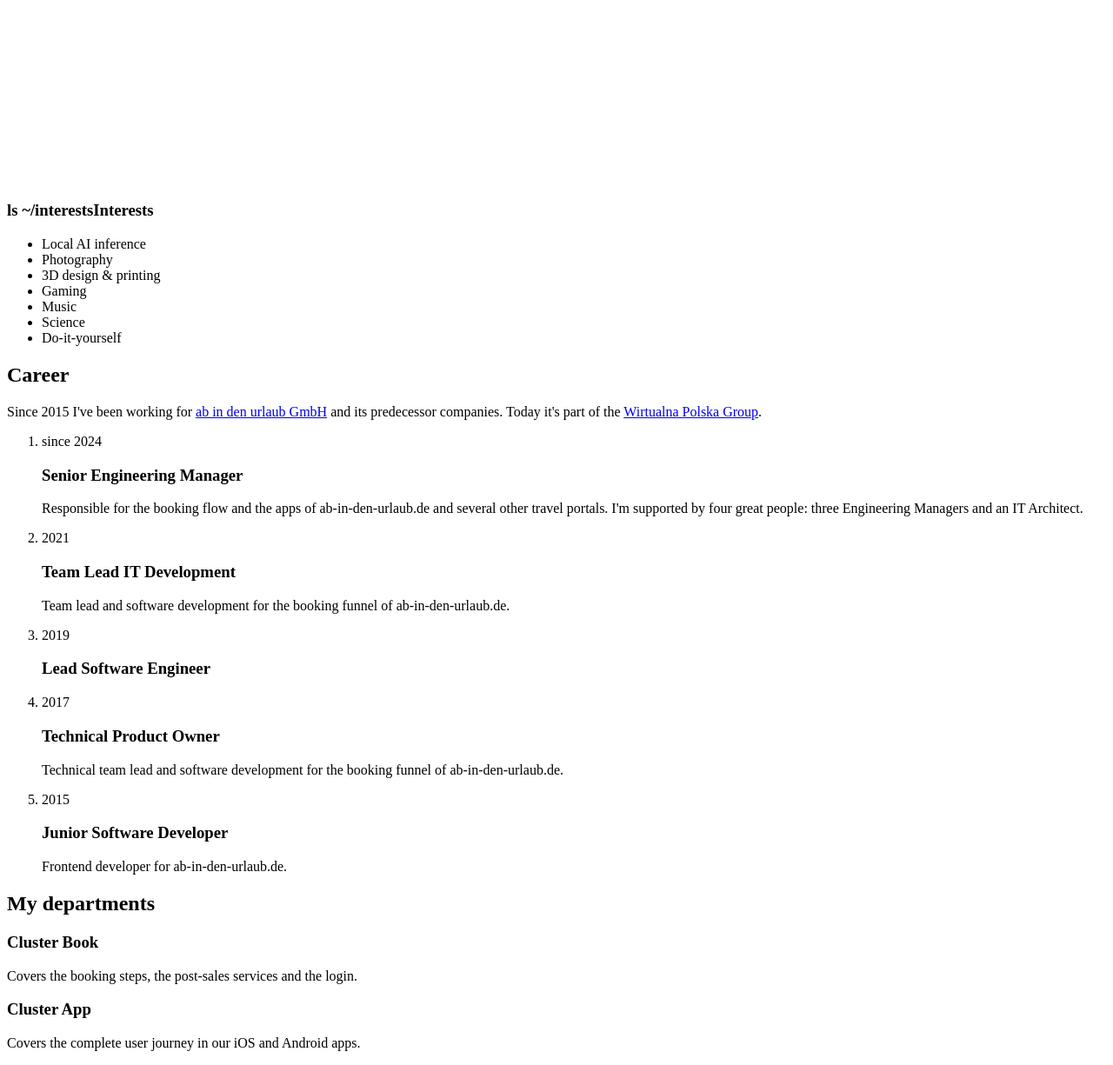
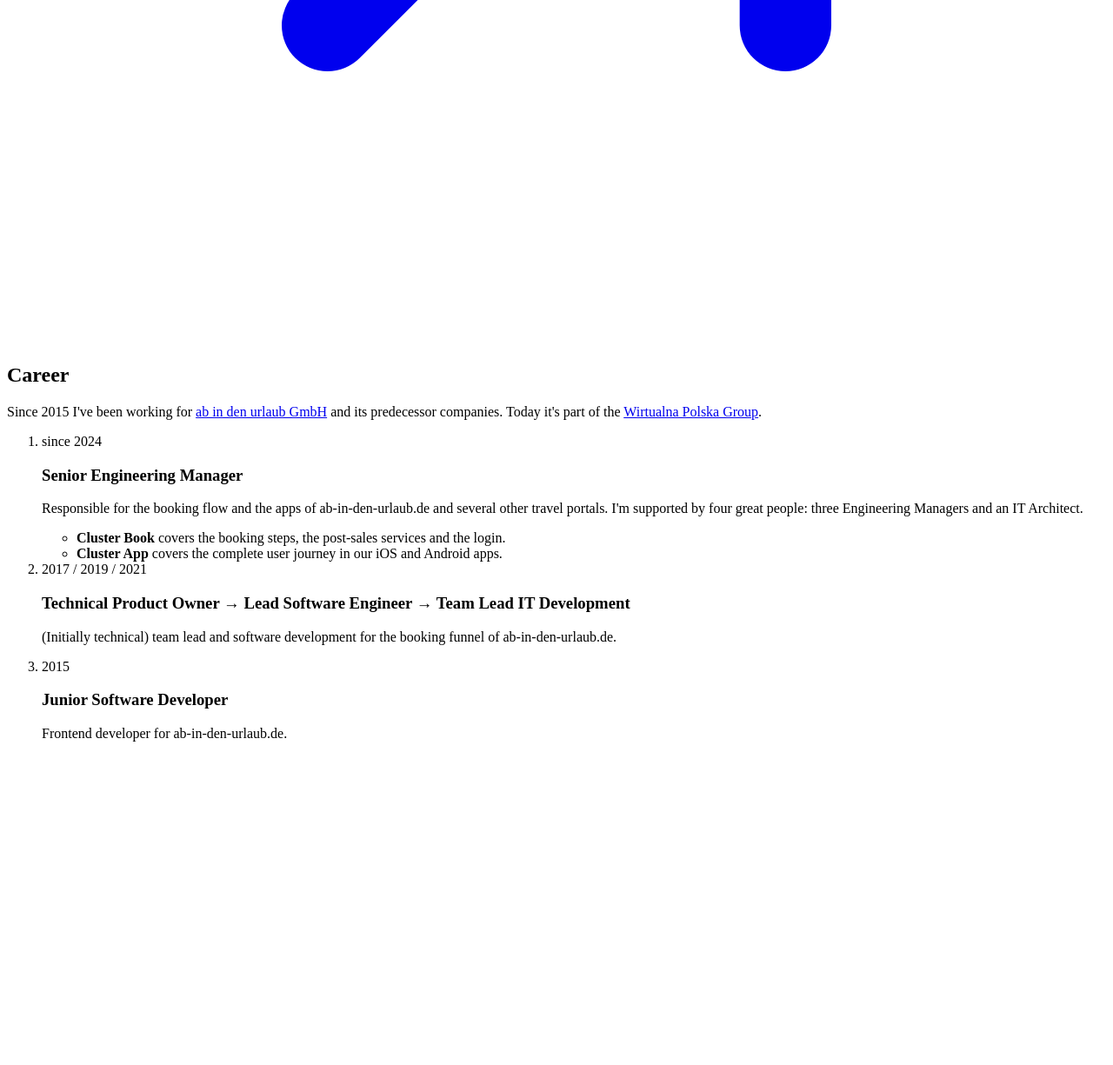
Before and after one commit to medienlampe/bischoff.media, a PHP site: page /english.html in a window 1280 px wide. Shown: the part 3280-4505 px from the top of the page at 87% size. After the commit the page ends 4133 px from the top, so only its background shows below. Run offline with PHP 8.4, Linux system fonts and the light colour scheme.

Commit message:
Further changes from third-party review.

```diff
--- a/src/english.html
+++ b/src/english.html
@@ -5,7 +5,7 @@ title: Sven Bischoff | Senior Engineering Manager
 description: "Sven Bischoff is a Senior Engineering Manager at ab in den urlaub GmbH (Wirtualna Polska Group) in Leipzig, Germany. Together with his teams he takes care of the booking flow and the apps of ab-in-den-urlaub.de. Personal site with links to his LinkedIn, GitHub, photography, Printables, XING and Steam profiles."
 alternateUrl: /
 permalink: english.html
-tagline: Together with my teams I'm taking care of the booking flow and the apps of ab-in-den-urlaub.de.
+tagline: Together with my teams I'm taking care of the booking flow and the apps of <span class="nowrap">ab-in-den-urlaub.de</span>.
 ---
 
 <section id="about" class="section" aria-labelledby="about-title">
@@ -45,16 +45,6 @@ tagline: Together with my teams I'm taking care of the booking flow and the apps
         <li>Mental Health First Aid</li>
       </ul>
     </div>
-    <div class="tile tile-begin">
-      <h3><span class="cmd" aria-hidden="true">history</span><span class="visually-hidden">How it started</span></h3>
-      <p>
-        It started with a modding website I ran together with friends. That's
-        how I taught myself PHP and discovered my joy in graphic design. Later
-        the site moved to its own root server running Windows Server, which was
-        kind of meh. Later we switched to Linux and I've loved Unix(-likes) and
-        working in the terminal ever since.
-      </p>
-    </div>
     <div class="tile tile-tech">
       <h3><span class="cmd" aria-hidden="true">diff then now</span><span class="visually-hidden">Tech</span></h3>
       <p class="chip-label">Back then</p>
@@ -74,17 +64,19 @@ tagline: Together with my teams I'm taking care of the booking flow and the apps
         <li>3-2-1 backups</li>
       </ul>
     </div>
-    <a class="tile tile-image" href="https://bischoff.photo" rel="noopener noreferrer">
-      {% image "src/assets/img/cyanotypie-hochsitz.jpg", "Cyanotype of a hunting stand between trees at the edge of a forest, printed in blue on paper", "(min-width: 60rem) 30rem, (min-width: 40rem) 50vw, 100vw" %}
-      <span class="tile-image-label">Photography · Cyanotype<svg class="icon" viewBox="0 0 24 24" aria-hidden="true" focusable="false" fill="none" stroke="currentColor" stroke-width="2" stroke-linecap="round" stroke-linejoin="round"><path d="M7 7h10v10"/><path d="M7 17 17 7"/></svg></span>
-    </a>
-    <a class="tile tile-image tile-image-lantern" href="https://www.printables.com/de/social/339997-medienlampe/about" rel="noopener noreferrer">
-      {% image "src/assets/img/laternen.webp", "Two self-designed, 3D-printed Minecraft-style lanterns glowing yellow, with a Blåhaj plush shark behind them", "(min-width: 60rem) 30rem, (min-width: 40rem) 50vw, 100vw" %}
-      <span class="tile-image-label">3D printing · Own design<svg class="icon" viewBox="0 0 24 24" aria-hidden="true" focusable="false" fill="none" stroke="currentColor" stroke-width="2" stroke-linecap="round" stroke-linejoin="round"><path d="M7 7h10v10"/><path d="M7 17 17 7"/></svg></span>
-    </a>
-    <div class="tile tile-wide">
+    <div class="tile tile-begin">
+      <h3><span class="cmd" aria-hidden="true">history</span><span class="visually-hidden">How it started</span></h3>
+      <p>
+        It started with a modding website I ran together with friends. That's
+        how I taught myself PHP and discovered my joy in graphic design. Later
+        the site moved to its own root server running Windows Server, which was
+        kind of meh. Not even a year later we switched to Linux. Since then
+        I've loved Unix(-likes) and working in the terminal.
+      </p>
+    </div>
+    <div class="tile tile-interests">
       <h3><span class="cmd" aria-hidden="true">ls ~/interests</span><span class="visually-hidden">Interests</span></h3>
-      <ul class="chips">
+      <ul class="chips chips-small">
         <li>Local AI inference</li>
         <li>Photography</li>
         <li>3D design &amp; printing</li>
@@ -94,6 +86,14 @@ tagline: Together with my teams I'm taking care of the booking flow and the apps
         <li>Do-it-yourself</li>
       </ul>
     </div>
+    <a class="tile tile-image" href="https://bischoff.photo" rel="noopener noreferrer">
+      {% image "src/assets/img/cyanotypie-hochsitz.jpg", "Cyanotype of a hunting stand between trees at the edge of a forest, printed in blue on paper", "(min-width: 60rem) 30rem, (min-width: 40rem) 50vw, 100vw" %}
+      <span class="tile-image-label">Photography · Cyanotype<svg class="icon" viewBox="0 0 24 24" aria-hidden="true" focusable="false" fill="none" stroke="currentColor" stroke-width="2" stroke-linecap="round" stroke-linejoin="round"><path d="M7 7h10v10"/><path d="M7 17 17 7"/></svg></span>
+    </a>
+    <a class="tile tile-image tile-image-lantern" href="https://www.printables.com/de/social/339997-medienlampe/about" rel="noopener noreferrer">
+      {% image "src/assets/img/laternen.webp", "Two self-designed, 3D-printed Minecraft-style lanterns glowing yellow, with a Blåhaj plush shark behind them", "(min-width: 60rem) 30rem, (min-width: 40rem) 50vw, 100vw" %}
+      <span class="tile-image-label">3D printing · Own design<svg class="icon" viewBox="0 0 24 24" aria-hidden="true" focusable="false" fill="none" stroke="currentColor" stroke-width="2" stroke-linecap="round" stroke-linejoin="round"><path d="M7 7h10v10"/><path d="M7 17 17 7"/></svg></span>
+    </a>
   </div>
 </section>
 
@@ -120,43 +120,24 @@ tagline: Together with my teams I'm taking care of the booking flow and the apps
       <span class="timeline-date">since 2024</span>
       <h3>Senior Engineering Manager</h3>
       <p>
-        Responsible for the booking flow and the apps of ab-in-den-urlaub.de and
+        Responsible for the booking flow and the apps of <span class="nowrap">ab-in-den-urlaub.de</span> and
         several other travel portals. I'm supported by four great people: three
         Engineering Managers and an IT Architect.
       </p>
+      <ul class="timeline-list">
+        <li><strong>Cluster Book</strong> covers the booking steps, the post-sales services and the login.</li>
+        <li><strong>Cluster App</strong> covers the complete user journey in our iOS and Android apps.</li>
+      </ul>
     </li>
     <li>
-      <span class="timeline-date">2021</span>
-      <h3>Team Lead IT Development</h3>
-      <p>Team lead and software development for the booking funnel of ab-in-den-urlaub.de.</p>
-    </li>
-    <li>
-      <span class="timeline-date">2019</span>
-      <h3>Lead Software Engineer</h3>
-    </li>
-    <li>
-      <span class="timeline-date">2017</span>
-      <h3>Technical Product Owner</h3>
-      <p>Technical team lead and software development for the booking funnel of ab-in-den-urlaub.de.</p>
+      <span class="timeline-date">2017 / 2019 / 2021</span>
+      <h3>Technical Product Owner → Lead Software Engineer → Team Lead IT Development</h3>
+      <p>(Initially technical) team lead and software development for the booking funnel of <span class="nowrap">ab-in-den-urlaub.de</span>.</p>
     </li>
     <li>
       <span class="timeline-date">2015</span>
       <h3>Junior Software Developer</h3>
-      <p>Frontend developer for ab-in-den-urlaub.de.</p>
+      <p>Frontend developer for <span class="nowrap">ab-in-den-urlaub.de</span>.</p>
     </li>
   </ol>
 </section>
-
-<section id="clusters" class="section" aria-labelledby="clusters-title">
-  <h2 id="clusters-title">My departments</h2>
-  <div class="cards">
-    <article class="card">
-      <h3>Cluster Book</h3>
-      <p>Covers the booking steps, the post-sales services and the login.</p>
-    </article>
-    <article class="card">
-      <h3>Cluster App</h3>
-      <p>Covers the complete user journey in our iOS and Android apps.</p>
-    </article>
-  </div>
-</section>
```
Also changed, not shown: src/_includes/templates/profiles.njk (+8 -0 lines), src/assets/css/_style.scss (+41 -44 lines), src/index.html (+34 -53 lines).
